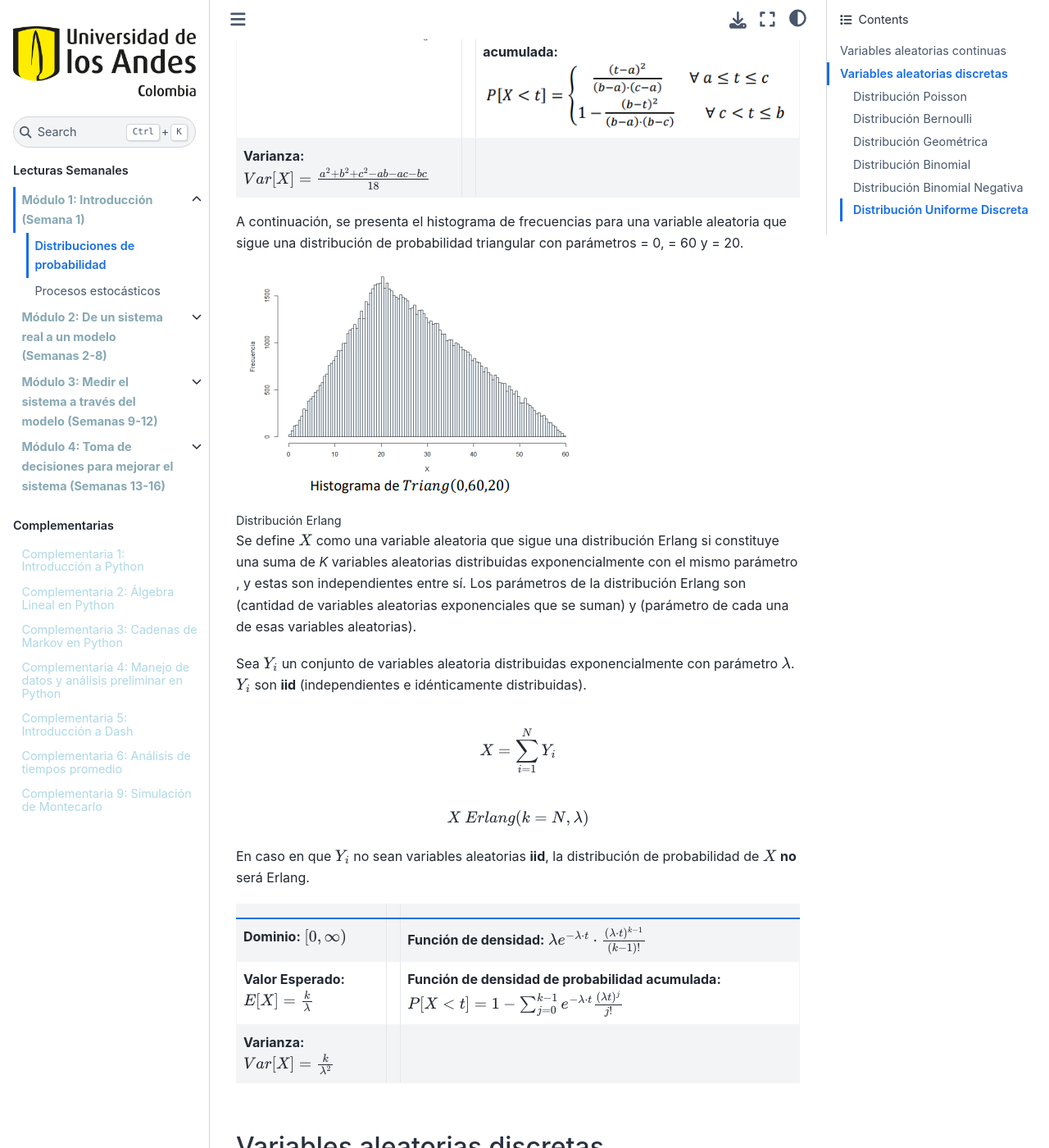
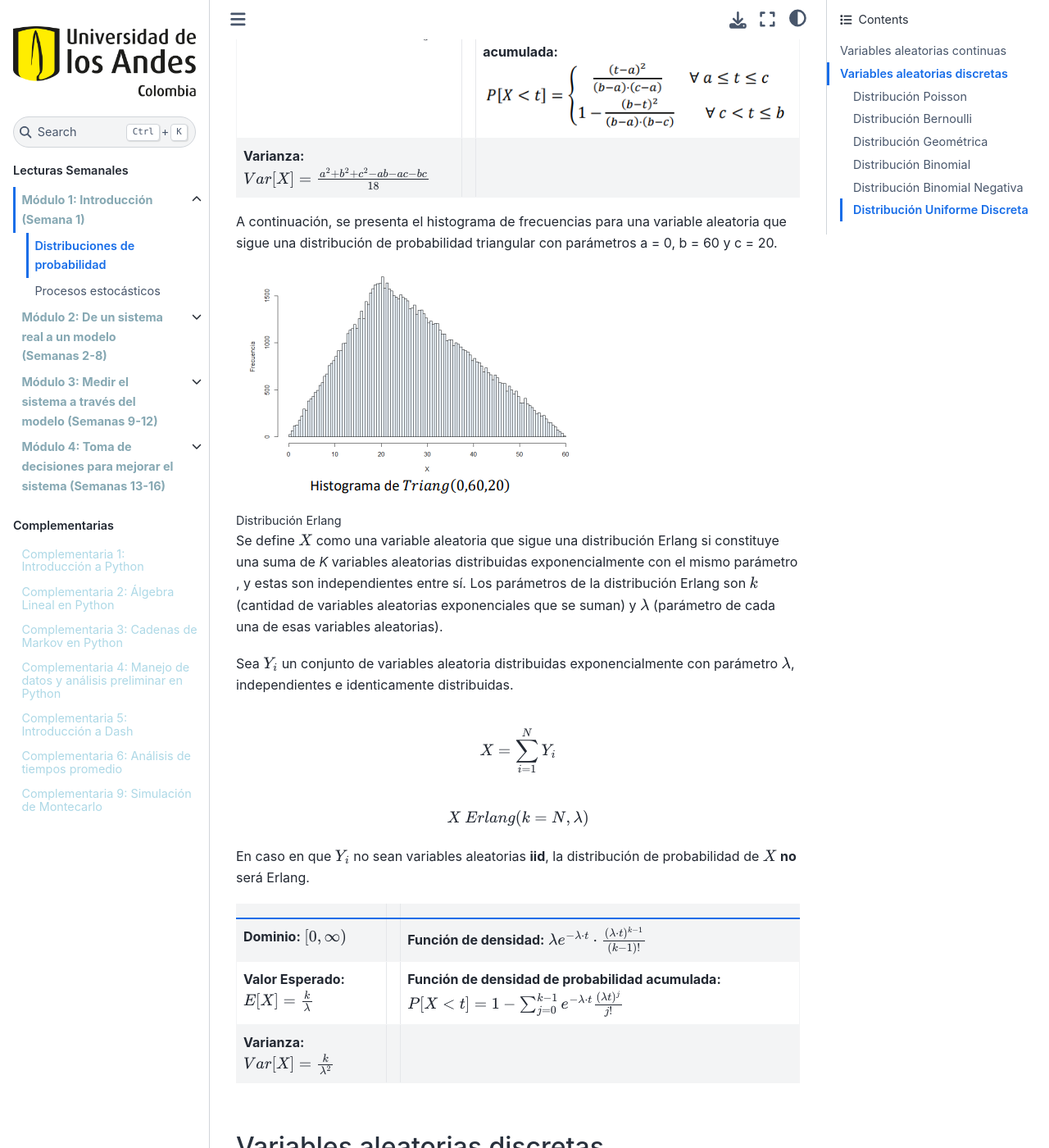
Before and after one commit to modelos-inst/LibroModProb, a Jupyter Book: the page built from content/lecturas_semanales/archivos/chapter0.md, in a window 1280 px wide and 1400 px high, scrolled down 1924 px. Shown: the whole window at 82% size. Built offline with Jupyter Book 1.0.4 settings and Sphinx 7.4.7 and the Sphinx Book theme 1.1.4, drawn with Linux system fonts in a browser that asks for light colours; some of the changed text lies outside the part shown.

Commit message:
changes on some files orthography

```diff
--- a/content/lecturas_semanales/archivos/chapter0.md
+++ b/content/lecturas_semanales/archivos/chapter0.md
@@ -55,19 +55,19 @@
 |**Varianza:** $Var[X]=\frac{a^{2}+b^{2}+c^{2}-ab-ac-bc}{18}$   |  |                                                                                        |
 
 
-A continuación, se presenta el histograma de frecuencias para una variable aleatoria  que sigue una distribución de probabilidad triangular con parámetros  = 0, = 60 y  = 20.
+A continuación, se presenta el histograma de frecuencias para una variable aleatoria  que sigue una distribución de probabilidad triangular con parámetros a = 0, b = 60 y c = 20.
 
 ![Figura 3](imagenes/Distribuciones1.png)
 
 
 ### Distribución Erlang
 
-Se define $X$ como una variable aleatoria que sigue una distribución Erlang si constituye una suma de *K* variables aleatorias distribuidas exponencialmente con el mismo parámetro  , y estas son independientes entre sí. Los parámetros de la distribución Erlang son  (cantidad de variables aleatorias exponenciales que se suman) y  (parámetro de cada una de esas variables aleatorias).
+Se define $X$ como una variable aleatoria que sigue una distribución Erlang si constituye una suma de *K* variables aleatorias distribuidas exponencialmente con el mismo parámetro  , y estas son independientes entre sí. Los parámetros de la distribución Erlang son $k$ (cantidad de variables aleatorias exponenciales que se suman) y $\lambda$ (parámetro de cada una de esas variables aleatorias).
 
-Sea $Y_{i}$ un conjunto de variables aleatoria distribuidas exponencialmente con parámetro $\lambda$. $Y_{i}$ son **iid** (independientes e idénticamente distribuidas).
+Sea $Y_{i}$ un conjunto de variables aleatoria distribuidas exponencialmente con parámetro $\lambda$, independientes e identicamente distribuidas.
 
 $$X = \sum_{i=1}^{N} Y_{i}$$
-$$X~Erlang(k=N, \lambda)$$
+$$X ~ Erlang(k=N, \lambda)$$
 
 En caso en que $Y_{i}$ no sean variables aleatorias **iid**, la distribución de probabilidad de $X$ **no** será Erlang.
 
@@ -83,7 +83,7 @@
 
 ### Distribución Poisson
 
-Una variable aleatoria que siga una distribución de Poisson nos permite conocer la probabilidad que ocurra una cantidad determinada de eventos durante un período de tiempo definido $t$. De este modo, el parámetro de esta distribución es $\lambda$, que indica la tasa de ocurrencia de eventos por unidad de tiempo. Las unidades de medida de $\lambda$ son de  \frac{1}{tiempo}; por ejemplo: $segundos^{−1}$, $horas^{−1}$,$meses^{−1}$.
+Una variable aleatoria que siga una distribución de Poisson nos permite conocer la probabilidad que ocurra una cantidad determinada de eventos durante un período de tiempo definido $t$. De este modo, el parámetro de esta distribución es $\lambda$, que indica la tasa de ocurrencia de eventos por unidad de tiempo. Las unidades de medida de $\lambda$ son de  $\frac{1}{tiempo}$; por ejemplo: $segundos^{−1}$, $horas^{−1}$,$meses^{−1}$.
 
 
 |                                                               |  |                                                                                        |
@@ -137,7 +137,7 @@
 
 ### Distribución Binomial Negativa
 
-Sea $X$ una variable aleatoria que cuenta el número de intentos necesarios para el obtener k-ésimo éxito (por primera vez). Cada uno de los intentos es un ensayo de Bernoulli independiente del resto, en donde hay dos posibles resultados: éxito o fracaso. Dicha variable aleatoria sigue una distribución de probabilidad Binomial Negativa.
+Sea $X$ una variable aleatoria que cuenta el número de intentos necesarios para el obtener k-ésimo éxito por primera vez. Cada uno de los intentos es un ensayo de Bernoulli independiente del resto, en donde hay dos posibles resultados: éxito o fracaso. Dicha variable aleatoria sigue una distribución de probabilidad Binomial Negativa.
 
 **Parámetros:** $k$ (número de éxito de interés), $p$ (probabilidad de éxito de cada uno de los intentos).
 
```
Also changed, not shown: other parts of content/lecturas_semanales/archivos/chapter0.md (+1 -1 lines).
